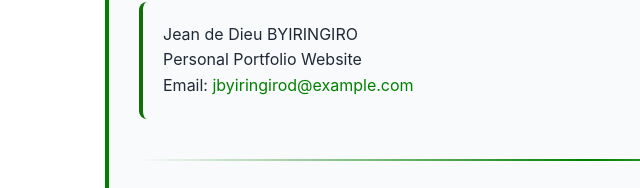
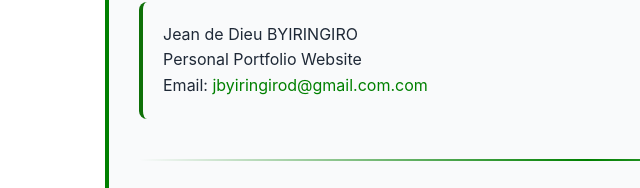
Before and after one commit to jhidro-dev/study_tumba, a plain HTML site: page about.html in a window 1280 px wide. Shown: the part 1404-1592 px from the top of the page, 55-695 px from the left. Drawn offline with Linux system fonts and the light colour scheme.

Commit message:
final with css

```diff
--- a/about.html
+++ b/about.html
@@ -93,7 +93,7 @@
         <address>
           Jean de Dieu BYIRINGIRO<br>
           Personal Portfolio Website<br>
-          Email: <a href="mailto:jbyiringirod@example.com">jbyiringirod@example.com</a>
+          Email: <a href="mailto:jbyiringirod@gmail.com.com">jbyiringirod@gmail.com.com</a>
         </address>
       </section>
 
```
Also changed, not shown: contact.html (+1 -1 lines).
